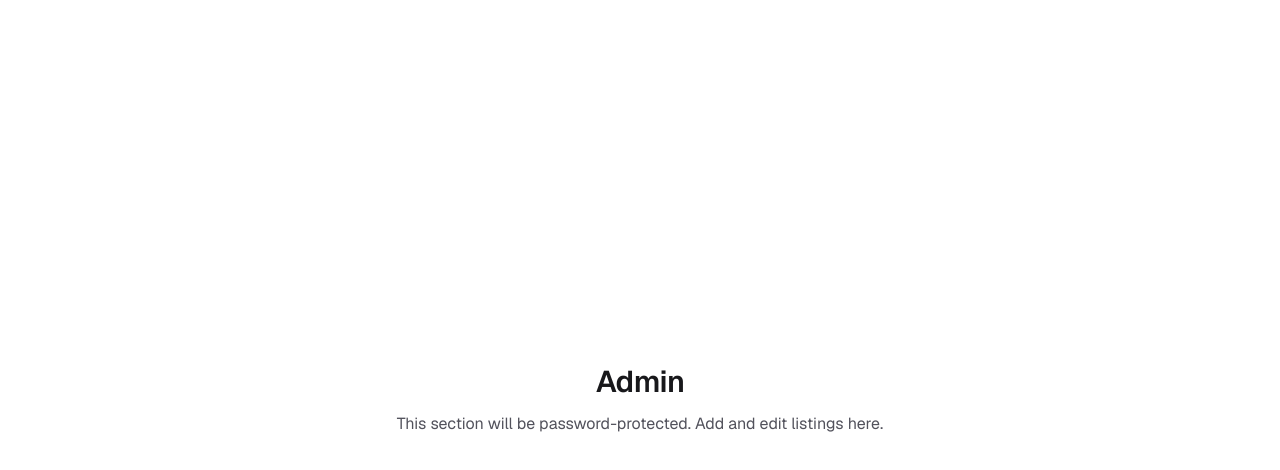
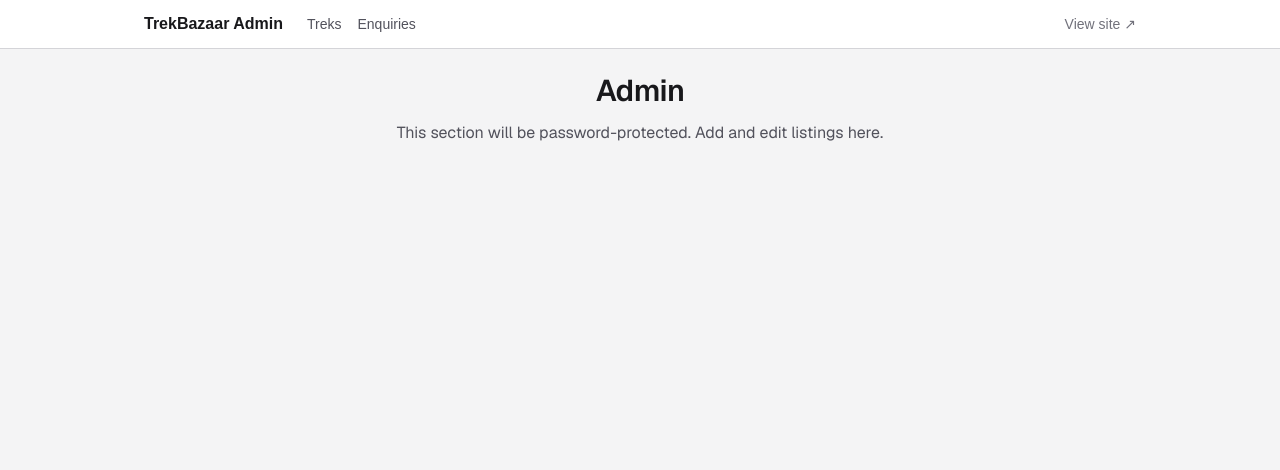
Before and after one commit to abhirajkochale/trekbazaar, a Next.js app: page /admin in a window 1280 px wide. Shown: the top 470 px of the page. Built offline with nearby package versions, Linux system fonts and the light colour scheme; no server answers.

Commit message:
feat: add admin layout with nav
Co-Authored-By: Claude Opus 4.8 <noreply@anthropic.com>

```diff
--- /dev/null
+++ b/src/app/admin/layout.tsx
@@ -0,0 +1,36 @@
+import Link from "next/link";
+
+export default function AdminLayout({
+  children,
+}: {
+  children: React.ReactNode;
+}) {
+  return (
+    <div className="flex min-h-full flex-1 flex-col bg-zinc-100">
+      <header className="border-b border-zinc-300 bg-white">
+        <div className="mx-auto flex w-full max-w-5xl items-center gap-6 px-4 py-3">
+          <Link href="/admin" className="font-semibold text-zinc-900">
+            TrekBazaar Admin
+          </Link>
+          <nav className="flex gap-4 text-sm text-zinc-600">
+            <Link href="/admin" className="hover:text-zinc-900">
+              Treks
+            </Link>
+            <Link href="/admin/enquiries" className="hover:text-zinc-900">
+              Enquiries
+            </Link>
+          </nav>
+          <Link
+            href="/"
+            className="ml-auto text-sm text-zinc-500 hover:text-zinc-900"
+          >
+            View site ↗
+          </Link>
+        </div>
+      </header>
+      <main className="mx-auto w-full max-w-5xl flex-1 px-4 py-6">
+        {children}
+      </main>
+    </div>
+  );
+}
```
